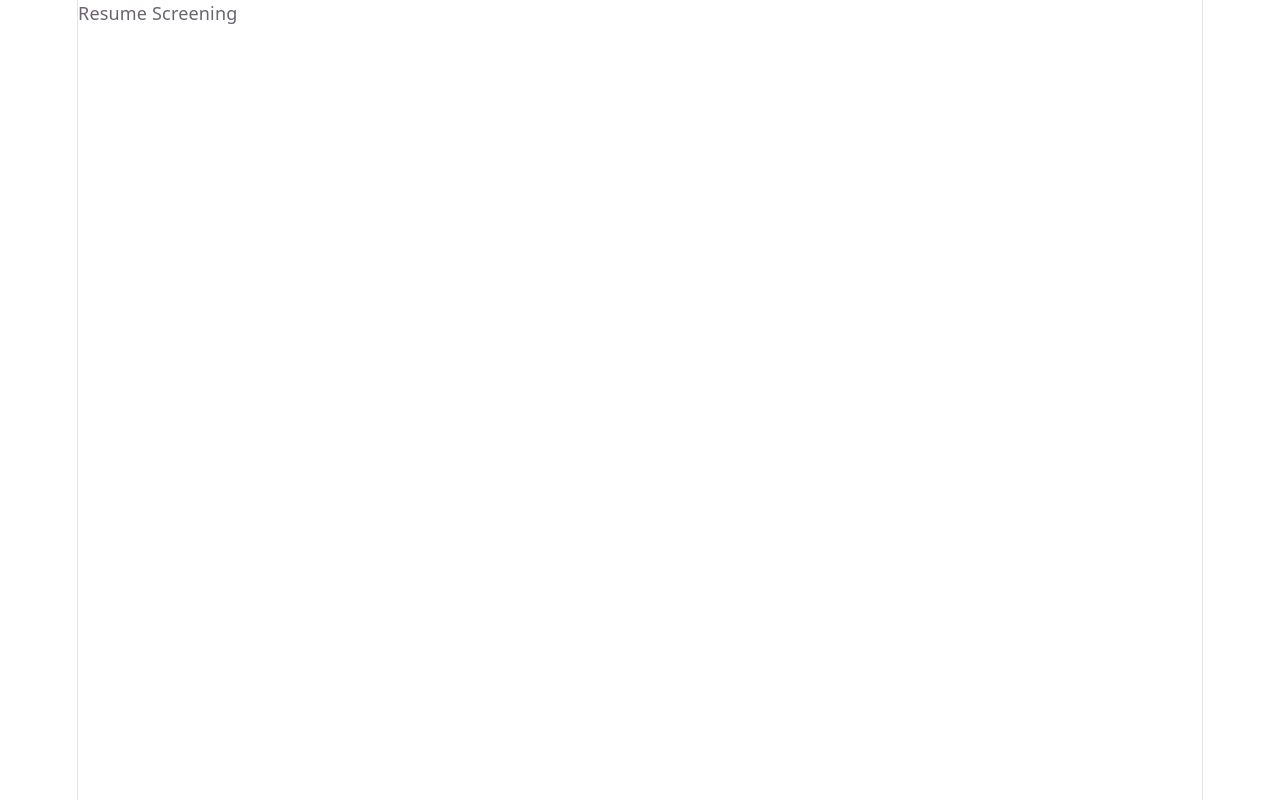
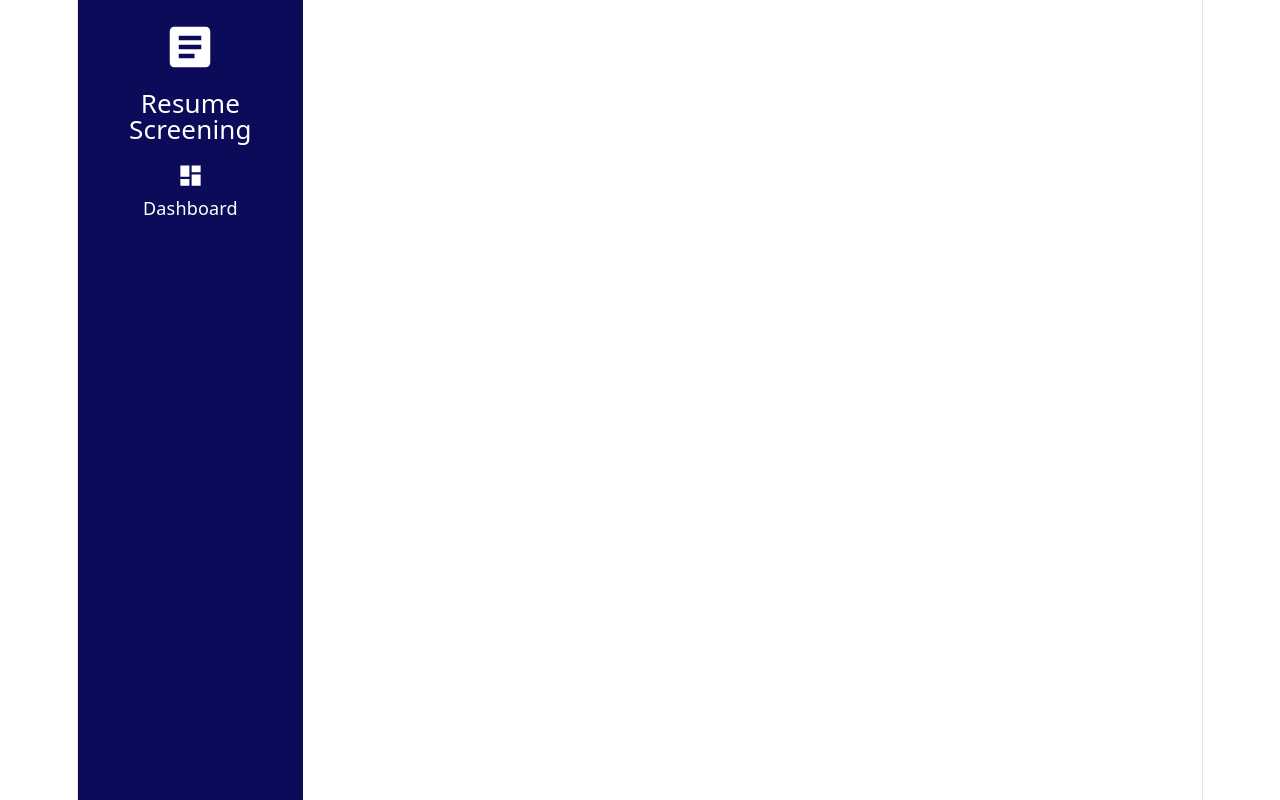
Before and after one commit to anjali-singh-11/AI-Resume-Scorer, a React (Vite) app: page / in a window 1280 px wide. Built offline with nearby package versions, Linux system fonts and the light colour scheme.

Commit message:
Build SideBar

```diff
--- a/package.json
+++ b/package.json
@@ -10,6 +10,10 @@
     "preview": "vite preview"
   },
   "dependencies": {
+    "@emotion/react": "^11.14.0",
+    "@emotion/styled": "^11.14.1",
+    "@mui/icons-material": "^9.2.0",
+    "@mui/material": "^9.2.0",
     "react": "^19.2.7",
     "react-dom": "^19.2.7"
   },
--- a/src/App.css
+++ b/src/App.css
@@ -7,6 +7,7 @@ body{
 .App{
   display: flex;
   flex-shrink: 0;
+  flex-direction: row;
   box-sizing: border-box;
 }
 
--- a/src/component/Sidebar/sideBar.jsx
+++ b/src/component/Sidebar/sideBar.jsx
@@ -1,11 +1,21 @@
 import React from 'react'
-import styles from './SideBar.module.css'
+import styles from './SideBar.module.css';
+import ArticleIcon from '@mui/icons-material/Article';
+import DashboardIcon from '@mui/icons-material/Dashboard';
 
 const SideBar = () => {
   return (
-    <div className={styles.sidebar}>
-        <div className={styles.sidebarIcon}>
-            <div>Resume Screening</div>
+    <div className={styles.sideBar}>
+        <div className={styles.sideBarIcon}>
+            <ArticleIcon sx={{fontSize:54, marginBottom:2}} />
+            <div className={styles.sideBarTopContent}>Resume Screening</div>
+        </div>
+
+        <div className='styles.sideBarOptionsBlock'>
+            <div className='styles.sideBarOption'>
+                <DashboardIcon />
+                <div>Dashboard</div>
+            </div>
         </div>
     </div>
   )
--- a/src/component/Sidebar/sideBar.module.css
+++ b/src/component/Sidebar/sideBar.module.css
@@ -0,0 +1,34 @@
+.sideBar{
+    flex: 0.2;
+    background-color: #0b0b5a;
+    color: white;
+    height: 100vh;
+    flex-shrink: 0;
+}
+
+.sideBarIcon{
+    padding: 20px 30px;
+    display: flex;
+    flex-direction: column;
+    align-items: center;
+    justify-content: center;
+}
+
+.sideBarTopContent{
+    font-size: 26px;
+}
+
+.sideBarOptionBlock{
+    margin-top: 30px;
+}
+
+.sideBarOption{
+    padding: 20px;
+    display: flex;
+    gap: 10px;
+    align-items: center;
+    font-size: 22px;
+    cursor: pointer;
+    color: white;
+    text-decoration: none;
+}
```
Also changed, not shown: src/App.jsx (+5 -5 lines), 1 other file (tests, documents, lock files or other folders).
